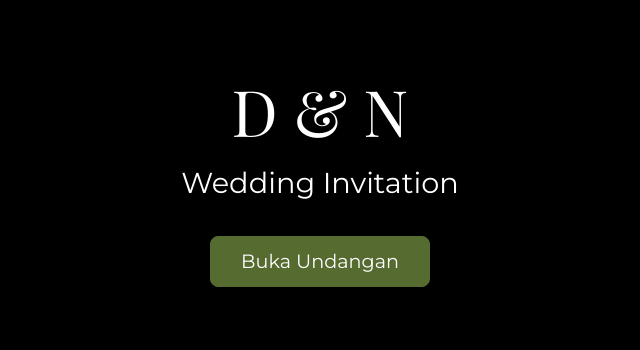
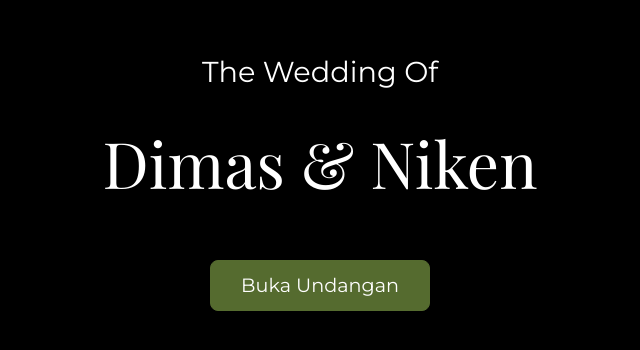
Before and after one commit to jimbon25/wedding-invitation, a React (Create React App) app: page / in a window 1280 px wide. Shown: the part 220-570 px from the top of the page, without its empty margins (320-960 px from the left). Built offline with nearby package versions, Linux system fonts and the light colour scheme.

Commit message:
feat: Add guest name personalization on cover screen

```diff
--- a/src/components/CoverScreen.tsx
+++ b/src/components/CoverScreen.tsx
@@ -5,12 +5,24 @@ interface CoverScreenProps {
 }
 
 const CoverScreen: React.FC<CoverScreenProps> = ({ onOpenInvitation }) => {
+  // Get guest name from URL query parameter `to`
+  const searchParams = new URLSearchParams(window.location.search);
+  const guestName = searchParams.get('to');
+
   return (
     <div className="cover-screen">
-      <div className="cover-content">
-        <h1 className="cover-title">D & N</h1>
-        <p className="cover-subtitle">Wedding Invitation</p>
-        <button className="btn btn-lg btn-primary cover-button" onClick={onOpenInvitation}>
+      <div className="cover-content text-center">
+        <p className="cover-subtitle">The Wedding Of</p>
+        <h1 className="cover-title">Dimas & Niken</h1>
+
+        {guestName && (
+          <div className="guest-info mt-4">
+            <p className="mb-0">Kepada Yth. Bapak/Ibu/Saudara/i</p>
+            <h2 className="guest-name">{guestName.replace(/\+/g, ' ')}</h2>
+          </div>
+        )}
+
+        <button className="btn btn-lg btn-primary cover-button mt-5" onClick={onOpenInvitation}>
           Buka Undangan
         </button>
       </div>
--- a/src/index.css
+++ b/src/index.css
@@ -674,3 +674,20 @@ body.no-scroll {
   background-color: #A0522D; /* Darker shade on hover */
   border-color: #A0522D;
 }
+
+/* Guest Name Styling */
+.guest-info {
+  border: 1px solid rgba(255, 255, 255, 0.3);
+  padding: 15px;
+  border-radius: 8px;
+  background-color: rgba(0, 0, 0, 0.2);
+  display: inline-block; /* So it doesn't stretch full width */
+}
+
+.guest-name {
+  font-family: 'Playfair Display', serif;
+  font-size: 1.8rem;
+  color: var(--secondary-color) !important; /* Use a standout color */
+  margin-top: 5px;
+  font-weight: 700;
+}
```
